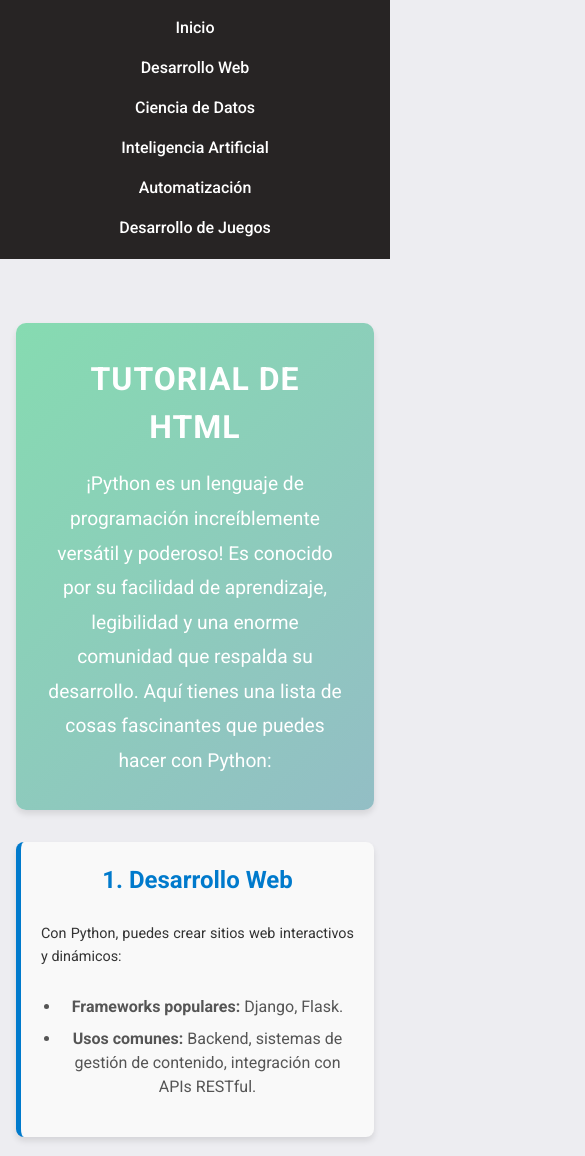
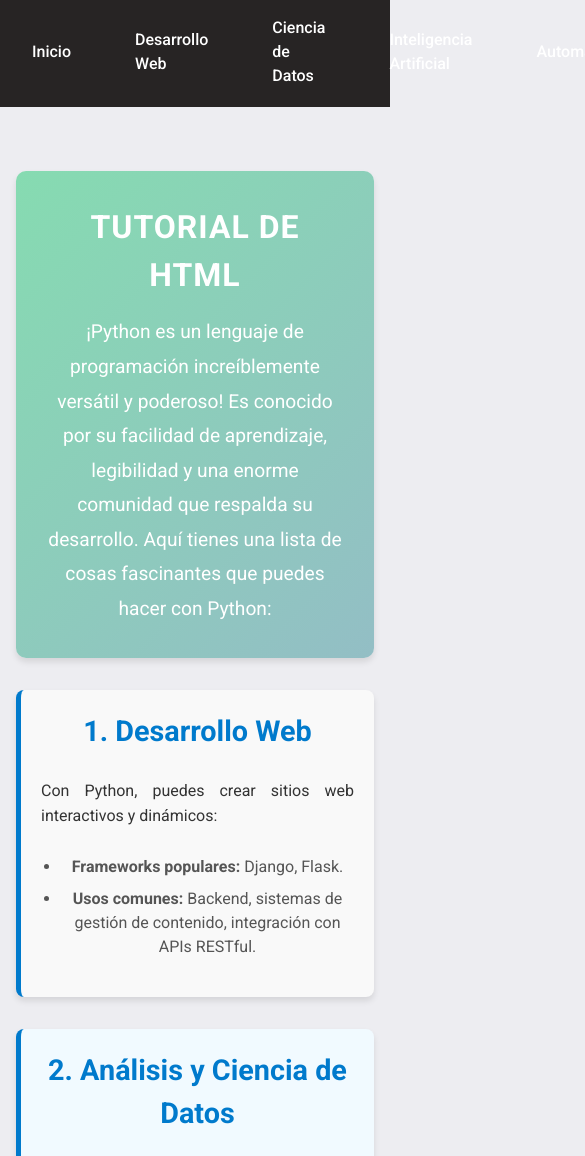
Before and after one commit to bryan2173/Proyecto-Final-Manejo-de-Software-, a plain HTML site: page html_p.html in a window 390 px wide. Shown: the part 379-1535 px from the top of the page, 585 px wide, since content can reach past the window. Drawn offline with Linux system fonts and the light colour scheme.

Commit message:
Modificacion de stilos y responsavidad

```diff
--- a/styles_indivduales.css
+++ b/styles_indivduales.css
@@ -175,7 +175,7 @@ footer {
 }
 
 
-/* Diseño responsivo */
+/* Diseño responsivo para dispositivos pequeños (móviles) */
 @media screen and (max-width: 768px) {
     header h1 {
         font-size: 1.5rem;
@@ -191,19 +191,52 @@ footer {
     }
 
     section {
+        flex-direction: column;
         text-align: center;
     }
 
-    .tutorial img {
-        width: 120px;
-        height: 120px;
+    section img {
+        max-width: 100%;
+        margin-bottom: 10px;
     }
 
-    .tutorial h2 {
-        font-size: 1.5rem;
+    section div {
+        margin-left: 0;
     }
 
-    .tutorial p {
+    section h2 {
+        font-size: 1.2rem;
+    }
+
+    section p {
         font-size: 0.9rem;
     }
 }
+
+/* Diseño para tabletas (pantallas medianas) */
+@media screen and (max-width: 1024px) {
+    nav {
+        flex-direction: row;
+        justify-content: space-between;
+    }
+
+    section {
+        flex-direction: row;
+    }
+
+    section img {
+        max-width: 150px;
+    }
+
+    section div {
+        margin-left: 15px;
+    }
+
+    section h2 {
+        font-size: 1.4rem;
+    }
+
+    section p {
+        font-size: 1rem;
+    }
+}
```
